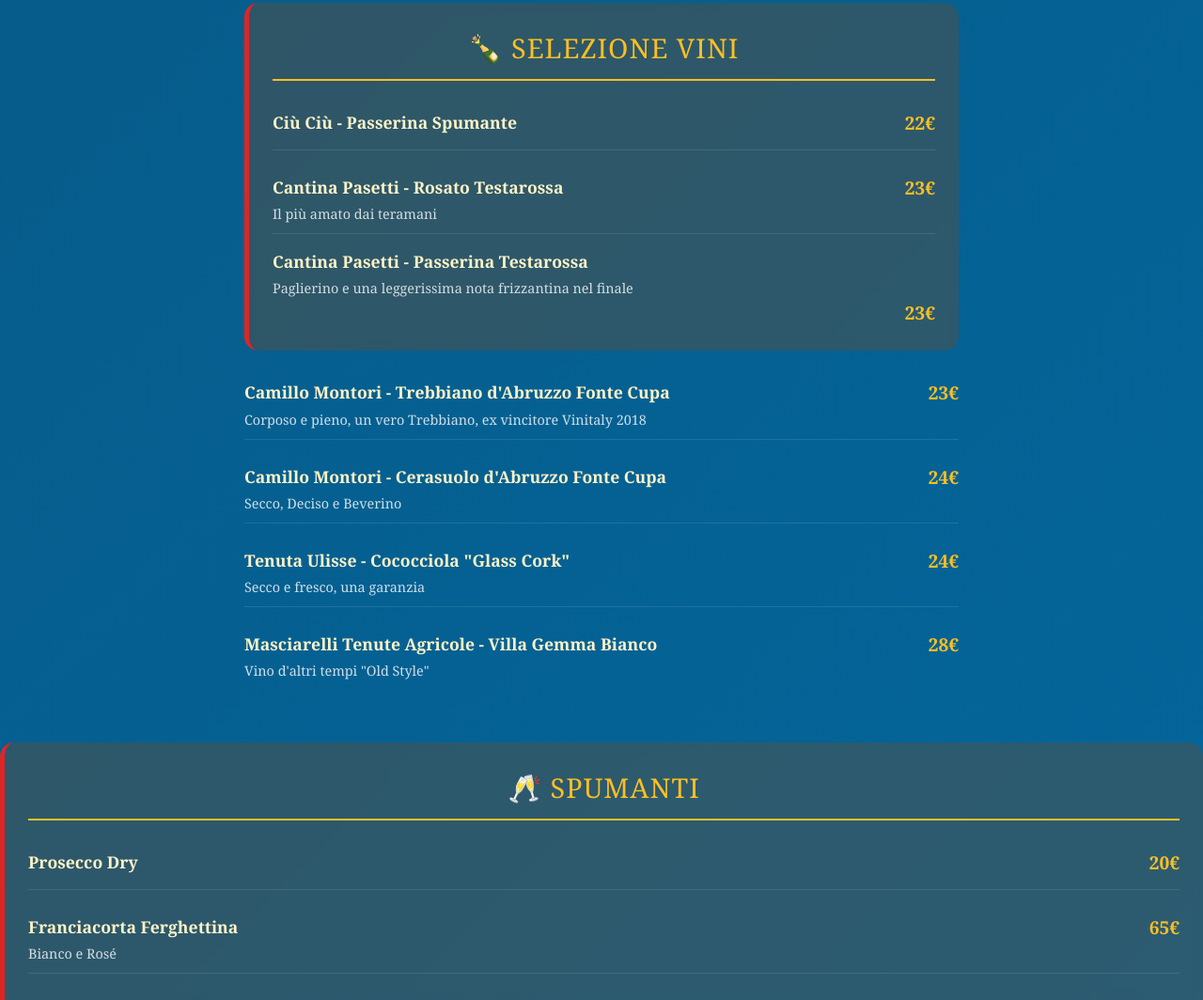
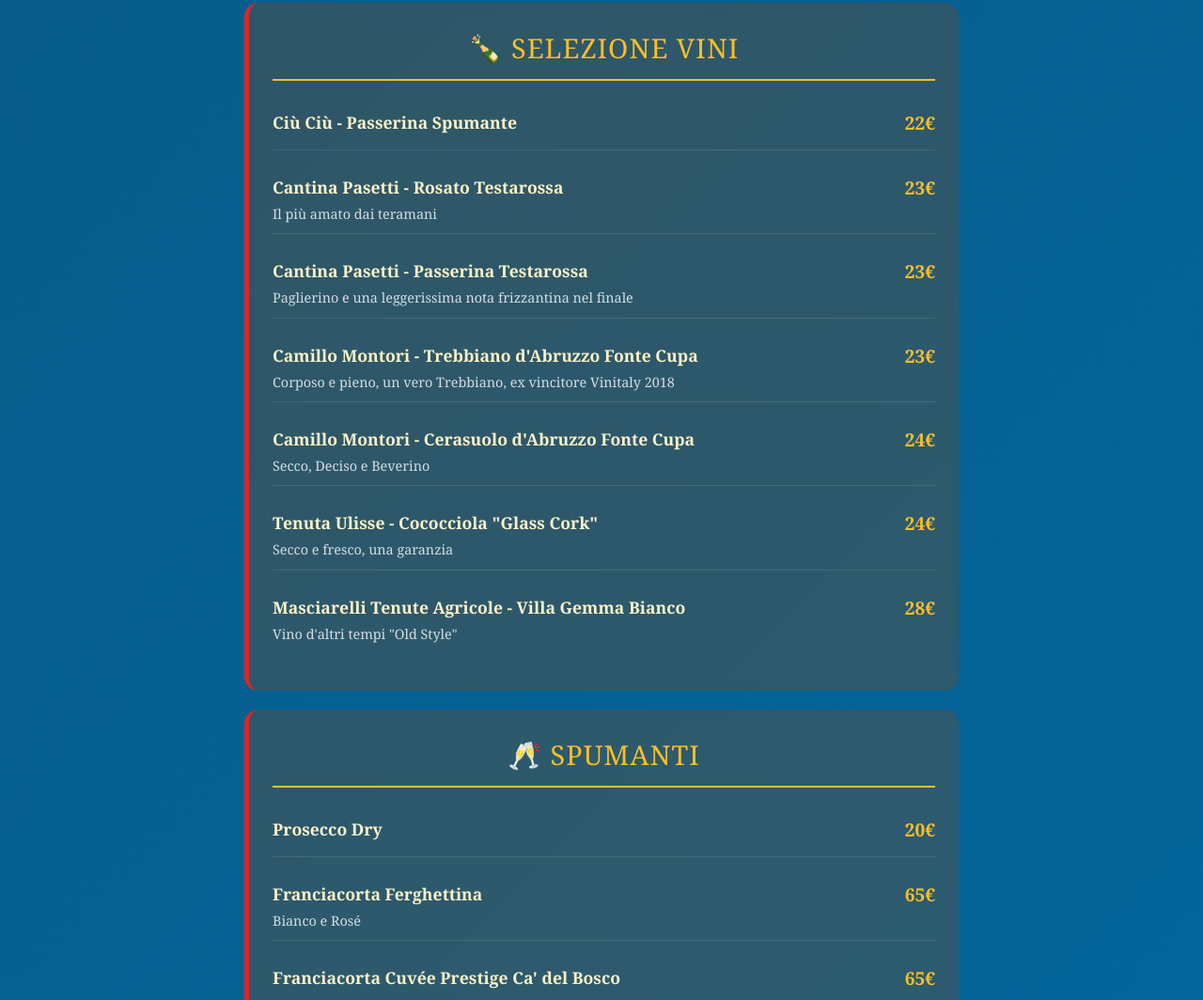
Before and after one commit to Pd15322/MENU-ITALIANO, a plain HTML site: page index.html in a window 1280 px wide. Shown: the part 4775-5839 px from the top of the page at 94% size. Drawn offline with Linux system fonts and the light colour scheme.

Commit message:
Update index.html

```diff
--- a/index.html
+++ b/index.html
@@ -482,7 +482,8 @@
                 </div>
                 <div class="item-price">23€</div>
             </div>
-            <div class="item-info">
+            <div class="menu-item">
+                <div class="item-info">
                     <div class="item-name">Cantina Pasetti - Passerina Testarossa</div>
                     <div class="item-description">Paglierino e una leggerissima nota frizzantina nel finale</div>
                 </div>
```
